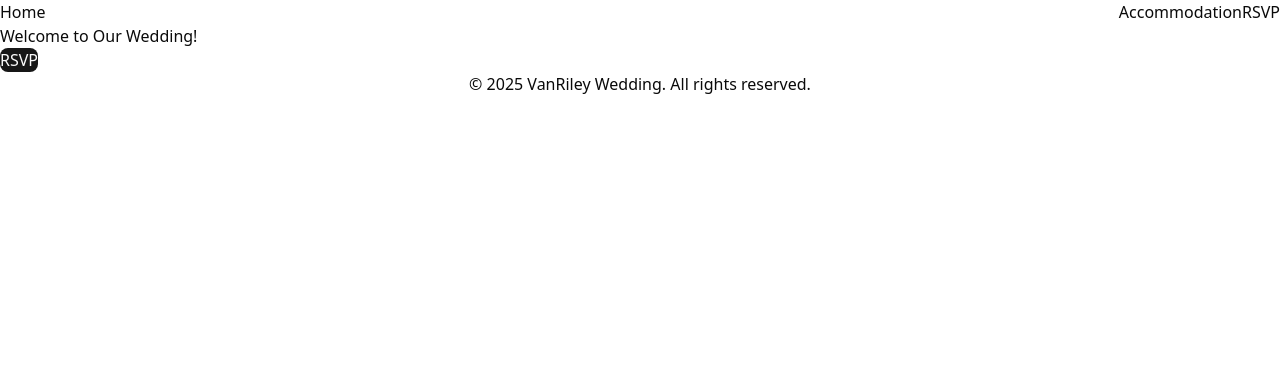
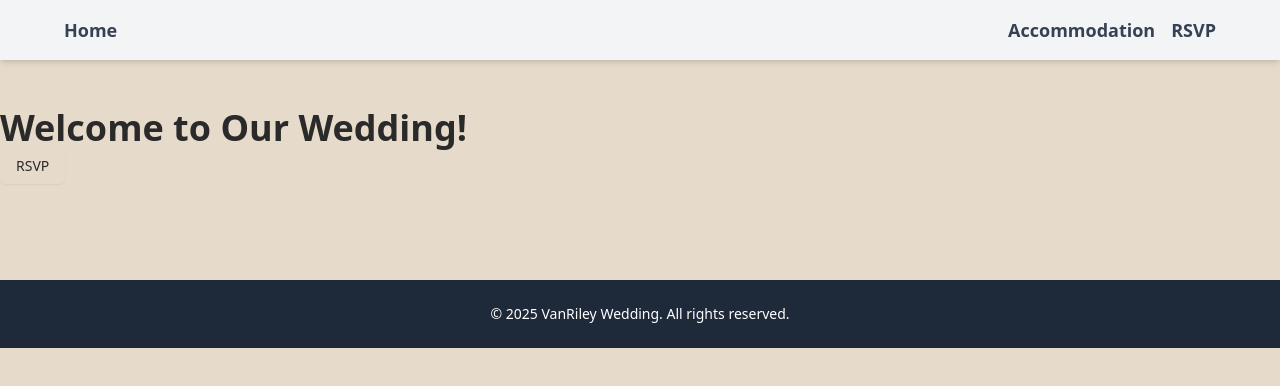
Before and after one commit to abigailridley/vanriley-wedding-site, a Next.js app: page / in a window 1280 px wide. Shown: the top 386 px of the page. Built offline with nearby package versions, Linux system fonts and the light colour scheme.

Commit message:
needed @import tailwind css

```diff
--- a/src/app/globals.css
+++ b/src/app/globals.css
@@ -1,123 +1,93 @@
 @import "tailwindcss/preflight";
-@import "tw-animate-css";
 @tailwind utilities;
-
-@custom-variant dark (&:is(.dark *));
+@import "tailwindcss";
 
 @theme inline {
+  /* Custom colors */
   --color-background: var(--background);
   --color-foreground: var(--foreground);
-  --font-sans: var(--font-geist-sans);
-  --font-mono: var(--font-geist-mono);
-  --color-sidebar-ring: var(--sidebar-ring);
-  --color-sidebar-border: var(--sidebar-border);
-  --color-sidebar-accent-foreground: var(--sidebar-accent-foreground);
-  --color-sidebar-accent: var(--sidebar-accent);
-  --color-sidebar-primary-foreground: var(--sidebar-primary-foreground);
-  --color-sidebar-primary: var(--sidebar-primary);
-  --color-sidebar-foreground: var(--sidebar-foreground);
-  --color-sidebar: var(--sidebar);
-  --color-chart-5: var(--chart-5);
-  --color-chart-4: var(--chart-4);
-  --color-chart-3: var(--chart-3);
-  --color-chart-2: var(--chart-2);
-  --color-chart-1: var(--chart-1);
-  --color-ring: var(--ring);
-  --color-input: var(--input);
-  --color-border: var(--border);
-  --color-destructive: var(--destructive);
-  --color-accent-foreground: var(--accent-foreground);
-  --color-accent: var(--accent);
-  --color-muted-foreground: var(--muted-foreground);
-  --color-muted: var(--muted);
-  --color-secondary-foreground: var(--secondary-foreground);
-  --color-secondary: var(--secondary);
-  --color-primary-foreground: var(--primary-foreground);
-  --color-primary: var(--primary);
-  --color-popover-foreground: var(--popover-foreground);
-  --color-popover: var(--popover);
-  --color-card-foreground: var(--card-foreground);
-  --color-card: var(--card);
-  --radius-sm: calc(var(--radius) - 4px);
-  --radius-md: calc(var(--radius) - 2px);
-  --radius-lg: var(--radius);
-  --radius-xl: calc(var(--radius) + 4px);
+  --font-dancing: var(--font-dancing-script);
+  --font-playfair: var(--font-playfair-display);
+  --font-bodoni: var(--font-bodoni-moda);
+  --color-orange: var(--color-burnt-orange);
+  --color-green: var(--color-hunter-green);
+  --color-tan: var(--color-tan);
+  --color-dark-grey: var(--color-dark-grey);
+
+  /* Sidebar & chart colors (using your custom colors) */
+  --color-sidebar-ring: var(--color-dark-grey);
+  --color-sidebar-border: var(--color-dark-grey);
+  --color-sidebar-accent-foreground: var(--color-tan);
+  --color-sidebar-accent: var(--color-green);
+  --color-sidebar-primary-foreground: var(--color-orange);
+  --color-sidebar-primary: var(--color-tan);
+  --color-sidebar-foreground: var(--color-dark-grey);
+  --color-sidebar: var(--color-tan);
+  --color-chart-5: var(--color-burnt-orange);
+  --color-chart-4: var(--color-green);
+  --color-chart-3: var(--color-tan);
+  --color-chart-2: var(--color-dark-grey);
+  --color-chart-1: var(--color-orange);
+  --color-ring: var(--color-dark-grey);
+  --color-input: var(--color-tan);
+  --color-border: var(--color-dark-grey);
 }
 
 :root {
+  /* Radius */
   --radius: 0.625rem;
-  --background: oklch(1 0 0);
-  --foreground: oklch(0.145 0 0);
-  --card: oklch(1 0 0);
-  --card-foreground: oklch(0.145 0 0);
-  --popover: oklch(1 0 0);
-  --popover-foreground: oklch(0.145 0 0);
-  --primary: oklch(0.205 0 0);
-  --primary-foreground: oklch(0.985 0 0);
-  --secondary: oklch(0.97 0 0);
-  --secondary-foreground: oklch(0.205 0 0);
-  --muted: oklch(0.97 0 0);
-  --muted-foreground: oklch(0.556 0 0);
-  --accent: oklch(0.97 0 0);
-  --accent-foreground: oklch(0.205 0 0);
-  --destructive: oklch(0.577 0.245 27.325);
-  --border: oklch(0.922 0 0);
-  --input: oklch(0.922 0 0);
-  --ring: oklch(0.708 0 0);
-  --chart-1: oklch(0.646 0.222 41.116);
-  --chart-2: oklch(0.6 0.118 184.704);
-  --chart-3: oklch(0.398 0.07 227.392);
-  --chart-4: oklch(0.828 0.189 84.429);
-  --chart-5: oklch(0.769 0.188 70.08);
-  --sidebar: oklch(0.985 0 0);
-  --sidebar-foreground: oklch(0.145 0 0);
-  --sidebar-primary: oklch(0.205 0 0);
-  --sidebar-primary-foreground: oklch(0.985 0 0);
-  --sidebar-accent: oklch(0.97 0 0);
-  --sidebar-accent-foreground: oklch(0.205 0 0);
-  --sidebar-border: oklch(0.922 0 0);
-  --sidebar-ring: oklch(0.708 0 0);
+
+  /* Base colors (your custom colors) */
+  --background: #e6daca; /* tan */
+  --foreground: #2a2a2a; /* dark grey */
+
+  /* Custom palette */
+  --color-burnt-orange: #b14c23;
+  --color-hunter-green: #4b6c52;
+  --color-tan: #e6daca;
+  --color-dark-grey: #2a2a2a;
+
+  /* Fonts */
+  --font-dancing: "Dancing Script", cursive;
+  --font-bodoni: "Bodoni Moda", serif;
+  --font-playfair: "Playfair Display", serif;
 }
 
-.dark {
-  --background: oklch(0.145 0 0);
-  --foreground: oklch(0.985 0 0);
-  --card: oklch(0.205 0 0);
-  --card-foreground: oklch(0.985 0 0);
-  --popover: oklch(0.205 0 0);
-  --popover-foreground: oklch(0.985 0 0);
-  --primary: oklch(0.922 0 0);
-  --primary-foreground: oklch(0.205 0 0);
-  --secondary: oklch(0.269 0 0);
-  --secondary-foreground: oklch(0.985 0 0);
-  --muted: oklch(0.269 0 0);
-  --muted-foreground: oklch(0.708 0 0);
-  --accent: oklch(0.269 0 0);
-  --accent-foreground: oklch(0.985 0 0);
-  --destructive: oklch(0.704 0.191 22.216);
-  --border: oklch(1 0 0 / 10%);
-  --input: oklch(1 0 0 / 15%);
-  --ring: oklch(0.556 0 0);
-  --chart-1: oklch(0.488 0.243 264.376);
-  --chart-2: oklch(0.696 0.17 162.48);
-  --chart-3: oklch(0.769 0.188 70.08);
-  --chart-4: oklch(0.627 0.265 303.9);
-  --chart-5: oklch(0.645 0.246 16.439);
-  --sidebar: oklch(0.205 0 0);
-  --sidebar-foreground: oklch(0.985 0 0);
-  --sidebar-primary: oklch(0.488 0.243 264.376);
-  --sidebar-primary-foreground: oklch(0.985 0 0);
-  --sidebar-accent: oklch(0.269 0 0);
-  --sidebar-accent-foreground: oklch(0.985 0 0);
-  --sidebar-border: oklch(1 0 0 / 10%);
-  --sidebar-ring: oklch(0.556 0 0);
-}
-
+/* Apply global styles */
 @layer base {
   * {
     @apply border-border outline-ring/50;
   }
+
   body {
     @apply bg-background text-foreground;
   }
 }
+
+@layer utilities {
+  .bg-orange {
+    background-color: var(--color-burnt-orange);
+  }
+  .bg-green {
+    background-color: var(--color-hunter-green);
+  }
+  .bg-tan {
+    background-color: var(--color-tan);
+  }
+  .bg-grey {
+    background-color: var(--color-dark-grey);
+  }
+
+  .text-orange {
+    color: var(--color-burnt-orange);
+  }
+  .text-green {
+    color: var(--color-hunter-green);
+  }
+  .text-tan {
+    color: var(--color-tan);
+  }
+  .text-grey {
+    color: var(--color-dark-grey);
+  }
+}
```
